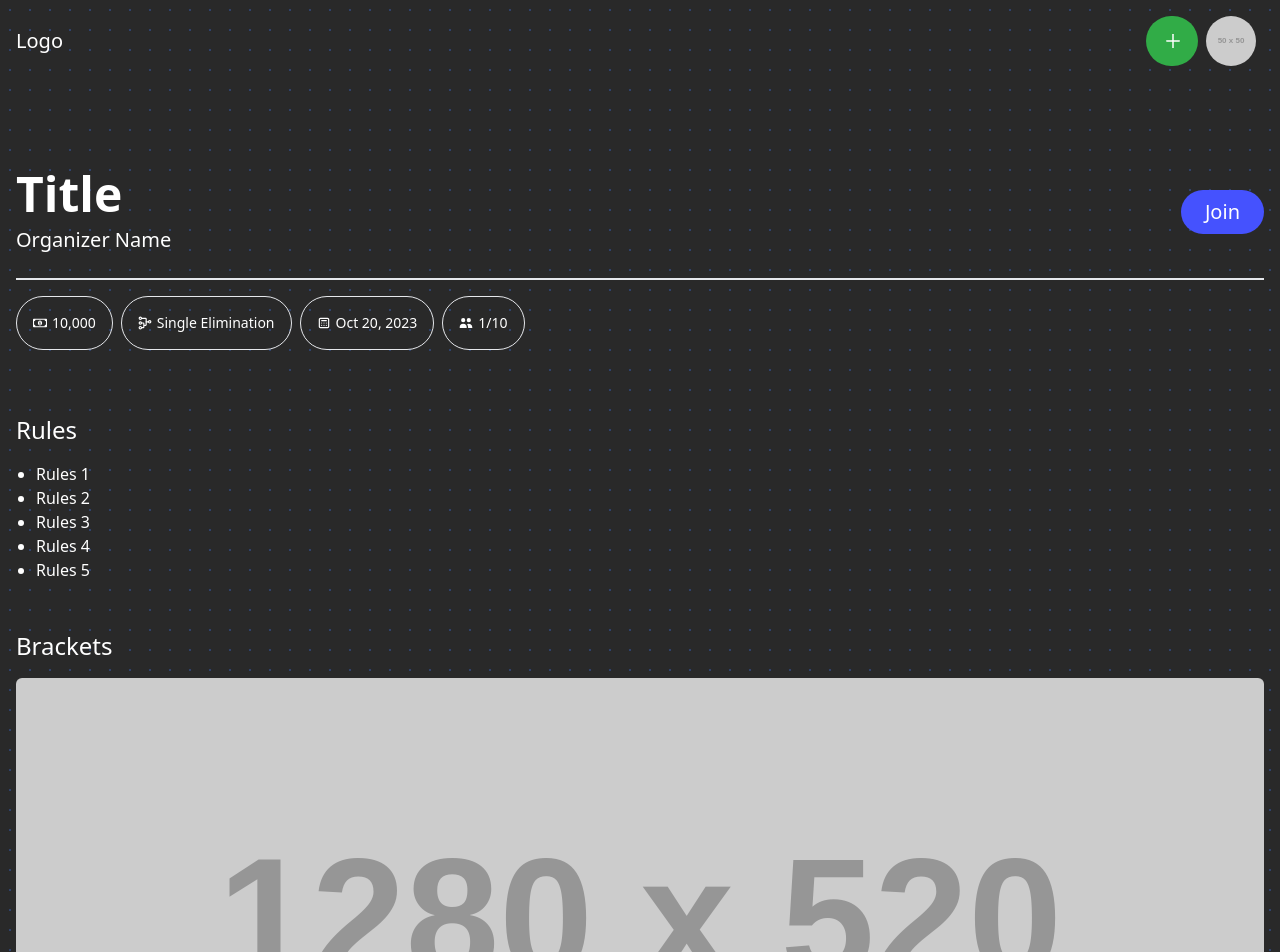
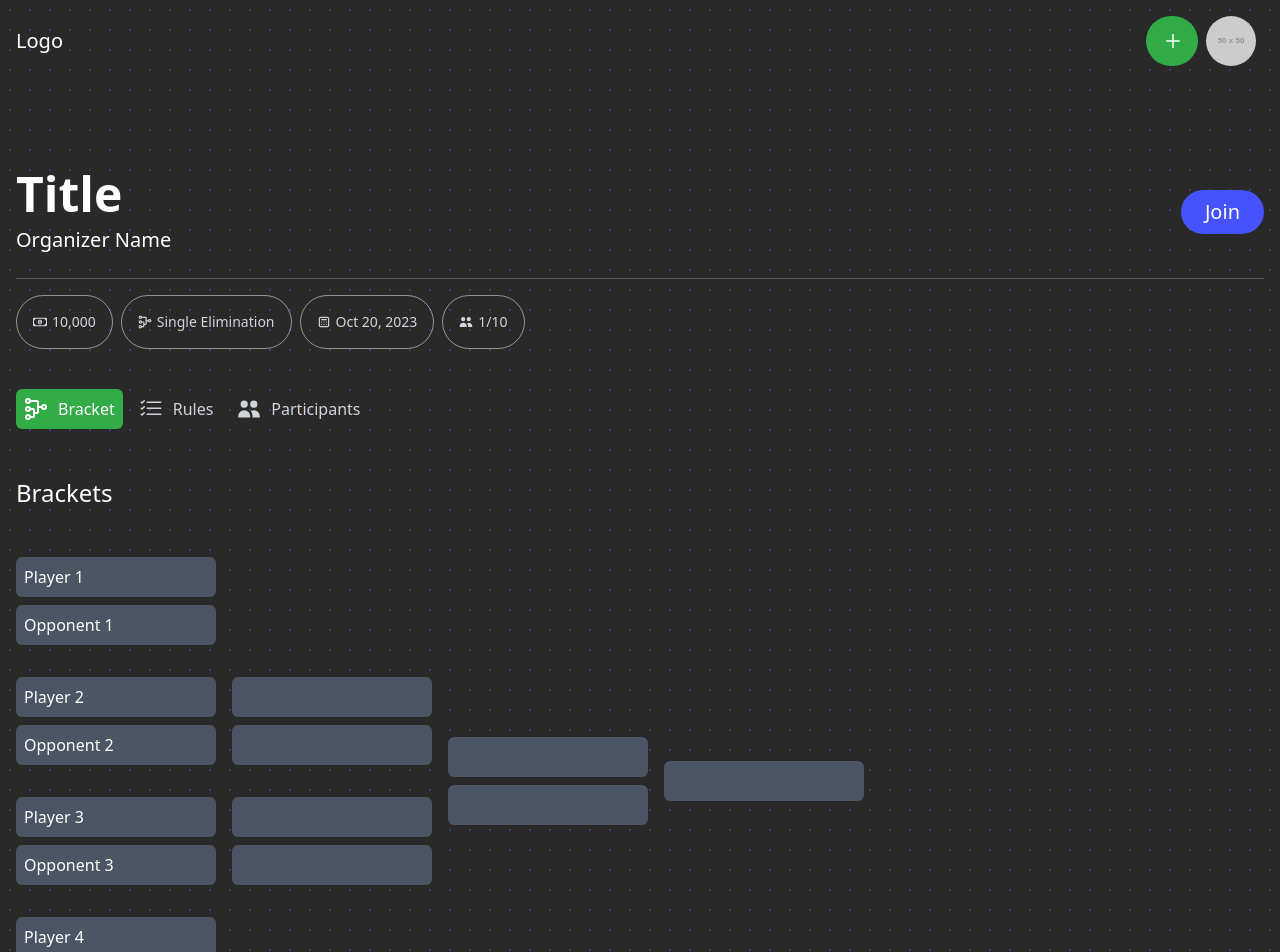
Before and after one commit to pengpa0012/tournament-app, a Next.js app in the folder client/: page /tournament in a window 1280 px wide. Shown: the top 952 px of the page. Built offline with nearby package versions, Linux system fonts and the light colour scheme.

Commit message:
added bracket placeholder

```diff
--- a/client/src/Content/index.tsx
+++ b/client/src/Content/index.tsx
@@ -1,8 +1,10 @@
 import { GiCrossedSwords, GiOrganigram, GiMoneyStack } from "react-icons/gi";
-import { BsPeopleFill } from "react-icons/bs";
+import { BsPeopleFill, BsListCheck } from "react-icons/bs";
 import { AiOutlineUnorderedList } from "react-icons/ai";
 import { MdOutlineLeaderboard } from "react-icons/md";
 import { VscOrganization } from "react-icons/vsc";
+import { TbTournament } from "react-icons/tb";
+import { HiUsers } from "react-icons/hi";
 
 export const tabs = () => {
   return [
@@ -20,6 +22,23 @@ export const tabs = () => {
       icon: <VscOrganization size={24} style={{ marginRight: 10 }} />,
       title: "Organizers",
       route: "/organizers"
+    }
+  ]
+}
+
+export const tournamentTabs = () => {
+  return [
+    {
+      icon: <TbTournament size={24} style={{ marginRight: 10 }} />,
+      title: "Bracket",
+    },
+    {
+      icon: <BsListCheck size={24} style={{ marginRight: 10 }} />,
+      title: "Rules"
+    },
+    {
+      icon: <HiUsers size={24} style={{ marginRight: 10 }} />,
+      title: "Participants"
     }
   ]
 }
--- /dev/null
+++ b/client/src/Utilities/index.ts
@@ -0,0 +1,12 @@
+export const halveArray = (arr: any[]): any => {
+  if (arr.length === 1) {
+    // Base case: array has only one element
+    return arr[0];
+  } else {
+    // Recursive case: array has more than one element
+    const mid = Math.floor(arr.length / 2);
+    const left = arr.slice(0, mid);
+    const right = arr.slice(mid);
+    return halveArray(left) + halveArray(right);
+  }
+}
--- a/client/src/pages/create.tsx
+++ b/client/src/pages/create.tsx
@@ -32,7 +32,7 @@ const create = () => {
             <select className="bg-[#1E1E1E] border border-[#323437] rounded-md flex-1 p-4 focus:outline-none">
               <option value={0}>No. of Participants</option>
               {
-                [2,3,4,5,6,7,8,9,10,11,12,13,14,15,16,17,18,19,20].map((item, i) => (
+                [2,4,8,12].map((item, i) => (
                   <option value={item} key={i}>{item}</option>
                 ))
               }
--- a/client/src/pages/tournament.tsx
+++ b/client/src/pages/tournament.tsx
@@ -1,55 +1,101 @@
-import React from 'react'
+import React, { useState } from 'react'
 import { FaRegMoneyBillAlt } from "react-icons/fa";
 import { TbTournament } from "react-icons/tb";
 import { CgCalendarDates } from "react-icons/cg";
 import { HiUsers } from "react-icons/hi";
-import { playerLeaderboardsContent } from '@/Content';
+import { playerLeaderboardsContent, tournamentTabs } from '@/Content';
 import { PlayerCard } from '@/Components/PlayerCard';
 import { useRouter } from 'next/router';
+import { halveArray } from '@/Utilities';
 
 const tournament = () => {
   const router = useRouter()
+  const [tab, setTab] = useState(0)
+  const array = [1,2,3,4]
+
   return (
     <div className="mt-20 text-white">
-      <div className="flex justify-between items-center border-2 border-r-0 border-l-0 border-t-0 py-6">
+      <div className="flex justify-between items-center border border-white/20 border-r-0 border-l-0 border-t-0 py-6">
         <div>
           <h1 className="text-5xl font-bold mb-2">Title</h1>
           <p className="text-xl">Organizer Name</p>
         </div>
         <button className="bg-blue-500 hover:bg-blue-600 rounded-full py-2 px-6 text-white text-xl">Join</button>
       </div>
-      <ul className="flex items-center gap-2 py-4">
-        <li className="border p-4 rounded-full flex items-center text-sm font-medium">
+      <ul className="flex items-center gap-2 py-4 text-gray-300">
+        <li className="border border-white/50 p-4 rounded-full flex items-center text-sm font-medium">
           <FaRegMoneyBillAlt style={{ marginRight: 5 }} />
           10,000
         </li>
-        <li className="border p-4 rounded-full flex items-center text-sm font-medium">
+        <li className="border border-white/50 p-4 rounded-full flex items-center text-sm font-medium">
           <TbTournament style={{ marginRight: 5 }} />
           Single Elimination
         </li>
-        <li className="border p-4 rounded-full flex items-center text-sm font-medium">
+        <li className="border border-white/50 p-4 rounded-full flex items-center text-sm font-medium">
           <CgCalendarDates style={{ marginRight: 5 }} />
           Oct 20, 2023
         </li>
-        <li className="border p-4 rounded-full flex items-center text-sm font-medium">
+        <li className="border border-white/50 p-4 rounded-full flex items-center text-sm font-medium">
           <HiUsers style={{ marginRight: 5 }} />
             1/10
         </li>
       </ul>
-      <div className="my-12">
-        <h2 className="font-medium text-2xl mb-4">Rules</h2>
-        <ul className="list-disc ml-5">
-          <li>Rules 1</li>
-          <li>Rules 2</li>
-          <li>Rules 3</li>
-          <li>Rules 4</li>
-          <li>Rules 5</li>
+      <div className="my-6">
+      <ul className="flex mb-4 gap-2 font-medium">
+        {
+          tournamentTabs().map((item, i) => (
+            <li key={i} className={`${tab ==  i ? "bg-[#31AC47] text-white" : "text-gray-300 hover:bg-white/5"} p-2 cursor-pointer rounded-md flex`} onClick={() => setTab(i)}>
+              {item.icon}
+              <span>
+                {item.title}
+              </span>
+            </li>
+          ))
+        }
         </ul>
-      </div>
+        { tab == 0 &&
           <div className="my-12">
             <h2 className="font-medium text-2xl mb-4">Brackets</h2>
-        <img src="https://via.placeholder.com/1280x520" className="w-full rounded-md"/>
+            <div className="flex items-center gap-4">
+              <div>
+                {
+                  array.map(item => (
+                    <div className="my-8">
+                      <div className="bg-gray-600 w-[200px] h-[40px] rounded-md mb-2 p-2">Player {item}</div>
+                      <div className="bg-gray-600 w-[200px] h-[40px] rounded-md p-2">Opponent {item}</div>
                     </div>
+                  ))
+                }
+              </div>
+              <div>
+                {
+                  array.slice(0,Math.ceil(array.length/2)).map(item => (
+                    <div className="my-8">
+                      <div className="bg-gray-600 w-[200px] h-[40px] rounded-md mb-2 p-2"></div>
+                      <div className="bg-gray-600 w-[200px] h-[40px] rounded-md p-2"></div>
+                    </div>
+                  ))
+                }
+              </div>
+              {
+                array.slice(0,Math.ceil(array.length/2)).length != 1 &&
+                <div className="my-8">
+                  <div className="bg-gray-600 w-[200px] h-[40px] rounded-md mb-2 p-2"></div>
+                  <div className="bg-gray-600 w-[200px] h-[40px] rounded-md p-2"></div>
+                </div>
+              }
+              <div className="bg-gray-600 w-[200px] h-[40px] rounded-md p-2"></div>
+            </div>
+          </div>
+        }
+        { tab == 1 &&
+        <>
+        <h2 className="font-medium text-2xl mb-4">Rules</h2>
+          <p>Lorem ipsum dolor sit amet consectetur adipisicing elit. Laborum veritatis culpa, soluta provident maxime perferendis odit minima ut velit quibusdam libero, rem voluptas eaque animi cumque praesentium. Facilis reiciendis sequi sunt! Adipisci!</p>
+        </>
+      }
+      </div>
+      { tab == 2 &&
         <div className="my-12">
           <h2 className="font-medium text-2xl mb-4">Participants</h2>
           <div className="flex flex-wrap gap-4">
@@ -60,6 +106,7 @@ const tournament = () => {
             }
           </div>
         </div>
+      }
     </div>
   )
 }
```
Lines whose indentation alone changed are shown as unchanged.
